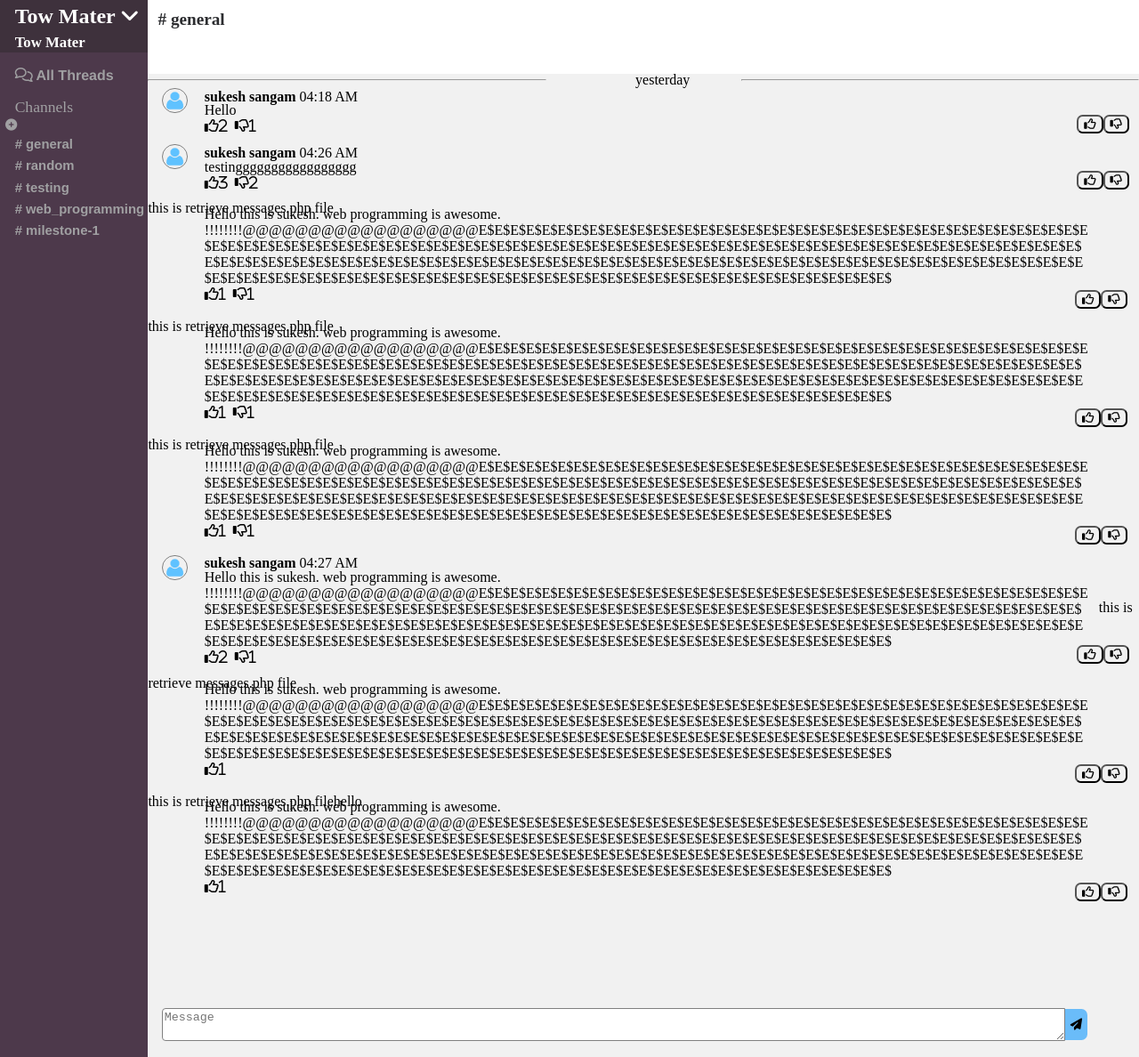
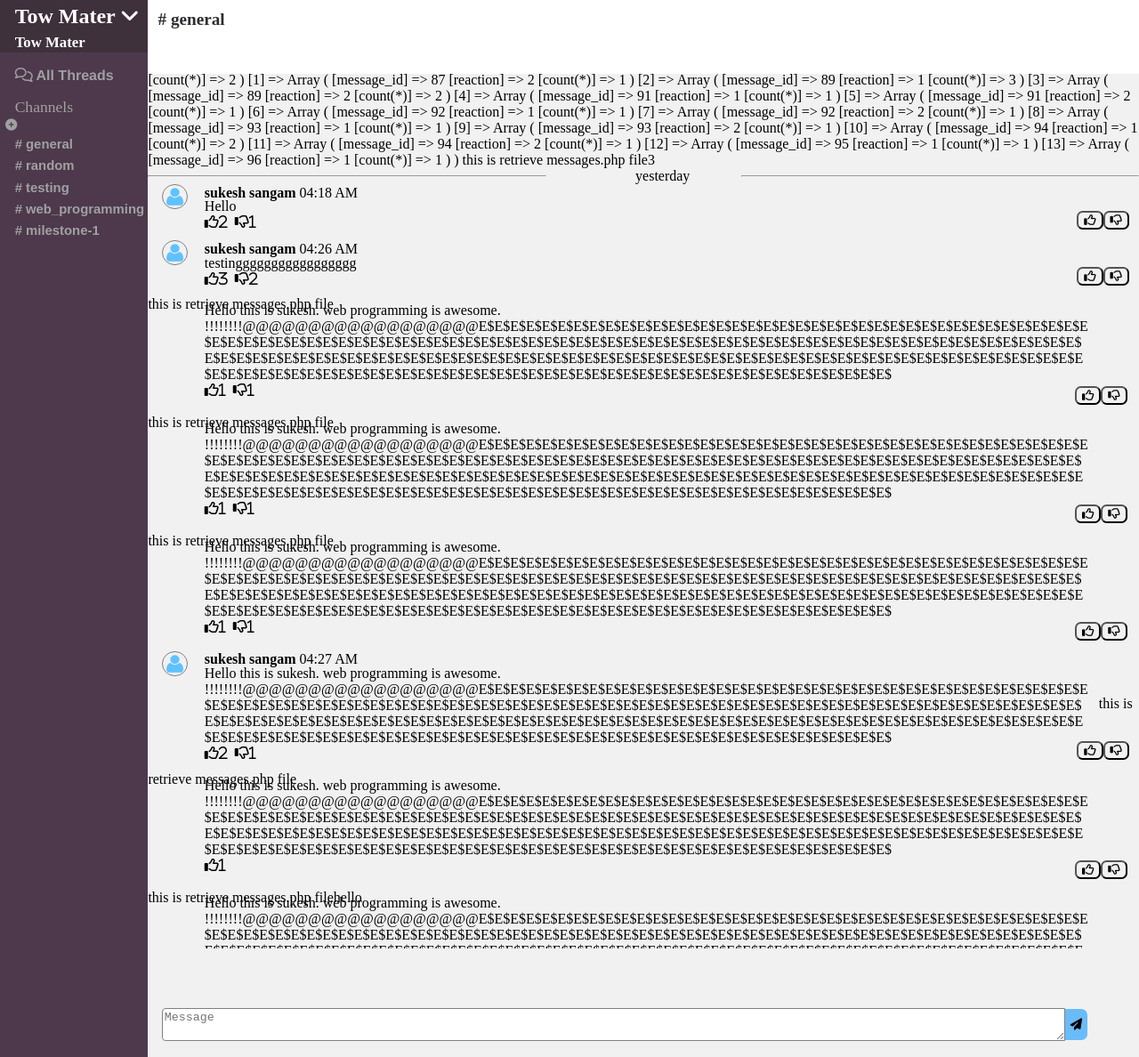
Before and after one commit to cndhureddy/CS-518-Web-Programming-, a PHP site: page /php/home.php in a window 1280 px wide. Shown: the whole page at 89% size. Run offline with PHP 8.4, Linux system fonts and the light colour scheme; a user stored in the database is signed in; data comes from the database, SQL or seed files in the repository; some libraries are stand-ins or nearby versions.

Commit message:
Update retrieve_messages.php

```diff
--- a/php/retrieve_messages.php
+++ b/php/retrieve_messages.php
@@ -30,12 +30,14 @@ function retrieving_messages($conn,$channel_id){
    echo $query_message_id;
     $result_message_id=$conn->query($query_message_id);
      echo "test";
-   // $row_message_id=$result_message_id->fetch_all(MYSQLI_ASSOC);
 
-   $row_message_id=$result_message_id->fetch_all(PDO::FETCH_ASSOC);
+    print_r($result_message_id);
+    $row_message_id=$result_message_id->fetch_all(MYSQLI_ASSOC);
+
+   //$row_message_id=$result_message_id->fetch_all(PDO::FETCH_ASSOC);
 
 
-   // print_r($row_message_id);
+    print_r($row_message_id);
      echo "this is retrieve messages.php file3";
 
 
```
